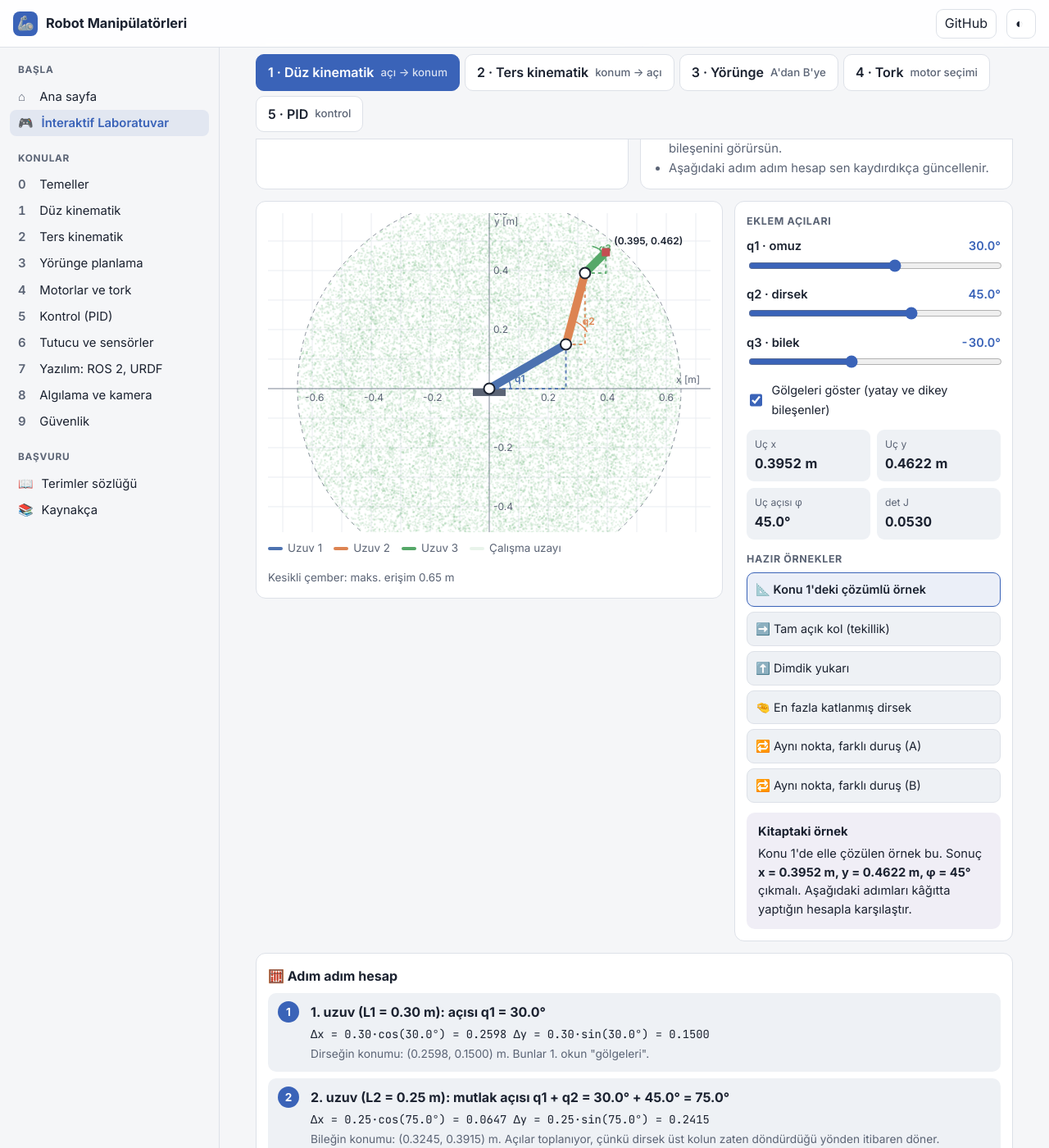
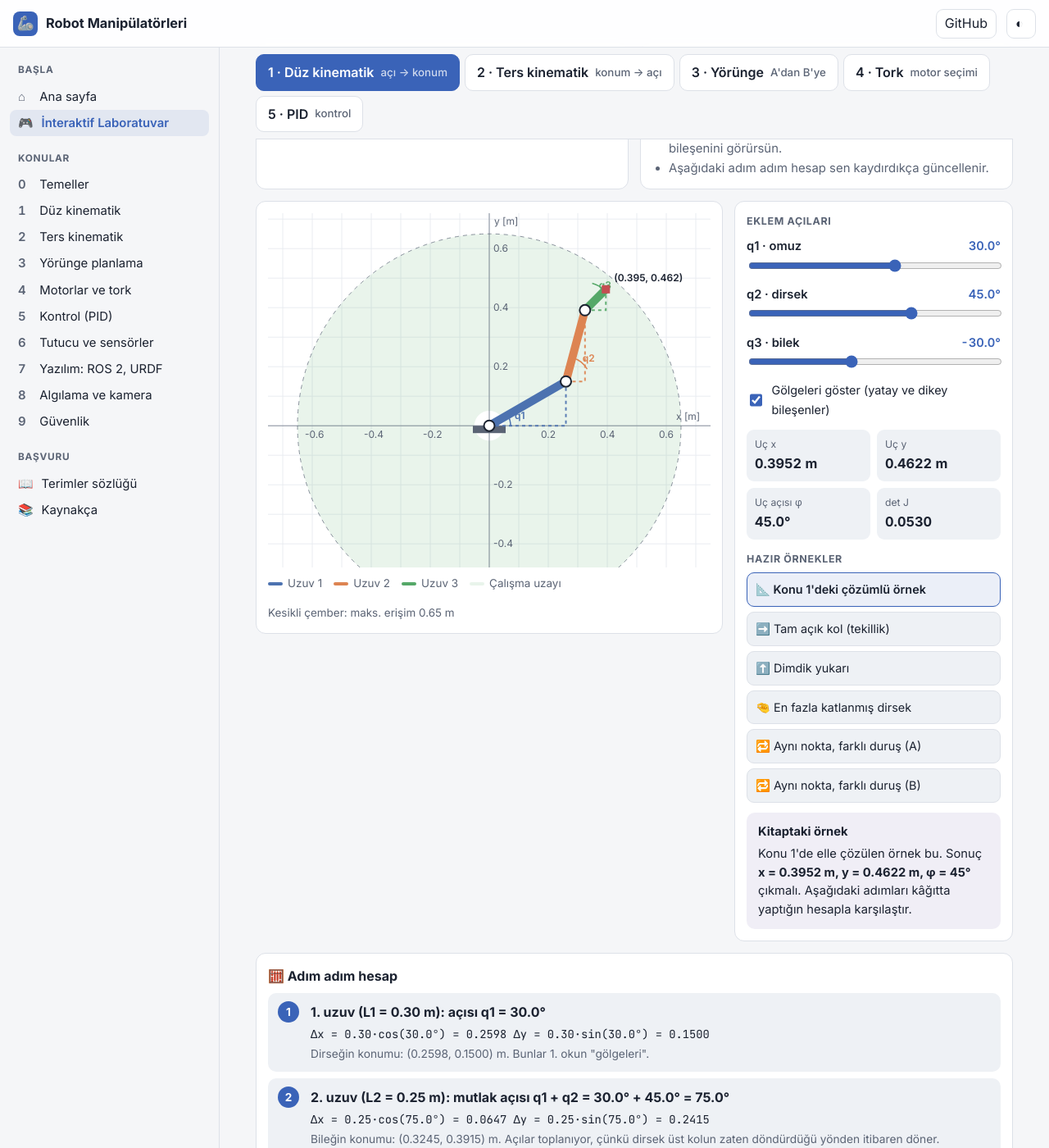
Before and after one commit to hamzasvr3030-dotcom/robot-manipulator, a Jekyll site: the page built from interaktif.html, in a window 1280 px wide and 1400 px high, scrolled down 319 px. Shown: the whole window at 82% size. Built offline with Jekyll 4.4.1, drawn with Linux system fonts in a browser that asks for light colours.

Commit message:
Arayüz düzeltmeleri: koyu temada kontrast, tuval çerçevesi, düzgün çalışma uzayı
Co-Authored-By: Claude Opus 5.5 <noreply@anthropic.com>

```diff
--- a/assets/site.css
+++ b/assets/site.css
@@ -7,7 +7,7 @@
   --bad: #c0392b; --bad-soft: rgba(192, 57, 43, 0.11); --info-soft: rgba(58, 99, 184, 0.09);
   --idea-soft: rgba(129, 114, 179, 0.12); --grid: #e9ecf1; --ws: rgba(85, 168, 104, 0.13);
   --code-bg: #f0f2f6; --shadow: 0 1px 2px rgba(16, 24, 40, .05), 0 4px 14px rgba(16, 24, 40, .05);
-  --radius: 12px; --sidebar: 268px;
+  --radius: 12px; --sidebar: 268px; --on-accent: #ffffff;
 }
 @media (prefers-color-scheme: dark) {
   :root:not([data-theme="light"]) {
@@ -16,7 +16,7 @@
     --ok: #5cc27f; --ok-soft: rgba(92, 194, 127, 0.13); --warn: #e3a948; --warn-soft: rgba(227, 169, 72, 0.13);
     --bad: #ef6f62; --bad-soft: rgba(239, 111, 98, 0.13); --info-soft: rgba(126, 166, 236, 0.10);
     --idea-soft: rgba(160, 146, 214, 0.14); --grid: #222834; --ws: rgba(85, 168, 104, 0.16);
-    --code-bg: #1d222c; --shadow: none;
+    --code-bg: #1d222c; --shadow: none; --on-accent: #0f1218;
   }
 }
 :root[data-theme="dark"] {
@@ -25,7 +25,7 @@
   --ok: #5cc27f; --ok-soft: rgba(92, 194, 127, 0.13); --warn: #e3a948; --warn-soft: rgba(227, 169, 72, 0.13);
   --bad: #ef6f62; --bad-soft: rgba(239, 111, 98, 0.13); --info-soft: rgba(126, 166, 236, 0.10);
   --idea-soft: rgba(160, 146, 214, 0.14); --grid: #222834; --ws: rgba(85, 168, 104, 0.16);
-  --code-bg: #1d222c; --shadow: none;
+  --code-bg: #1d222c; --shadow: none; --on-accent: #0f1218;
 }
 
 * { box-sizing: border-box; }
@@ -41,7 +41,7 @@ a:hover { text-decoration: underline; }
   border-bottom: 1px solid var(--line); }
 .brand { display: flex; align-items: center; gap: 10px; color: var(--text); font-weight: 700; font-size: 1.02rem; }
 .brand:hover { text-decoration: none; }
-.brand .logo { width: 30px; height: 30px; border-radius: 8px; background: var(--accent); color: #fff;
+.brand .logo { width: 30px; height: 30px; border-radius: 8px; background: var(--accent); color: var(--on-accent);
   display: grid; place-items: center; font-size: 17px; }
 .topbar .spacer { flex: 1; }
 .iconbtn { border: 1px solid var(--line); background: var(--surface); color: var(--text); border-radius: 9px;
@@ -116,7 +116,7 @@ pre code { background: none; padding: 0; font-size: .85em; }
 
 /* lab bağlantı butonu */
 .lab-link { display: inline-flex; align-items: center; gap: 8px; padding: 9px 14px; border-radius: 10px;
-  background: var(--accent); color: #fff !important; font-weight: 600; margin: 4px 0 8px; }
+  background: var(--accent); color: var(--on-accent) !important; font-weight: 600; margin: 4px 0 8px; }
 .lab-link:hover { text-decoration: none; filter: brightness(1.07); }
 
 /* sayfa altı gezinme */
@@ -134,7 +134,7 @@ pre code { background: none; padding: 0; font-size: .85em; }
 .btns { display: flex; flex-wrap: wrap; gap: 10px; }
 .btn { display: inline-flex; align-items: center; gap: 8px; padding: 10px 16px; border-radius: 10px; font-weight: 600;
   border: 1px solid var(--line); background: var(--surface); color: var(--text); }
-.btn.primary { background: var(--accent); border-color: var(--accent); color: #fff; }
+.btn.primary { background: var(--accent); border-color: var(--accent); color: var(--on-accent); }
 .btn:hover { text-decoration: none; filter: brightness(1.05); }
 @media (max-width: 860px) { .hero { grid-template-columns: 1fr; } .hero h1 { font-size: 1.8rem; } }
 
--- a/interaktif.html
+++ b/interaktif.html
@@ -12,8 +12,8 @@ genis: true
   .labtabs button { border: 1px solid var(--line); background: var(--surface); color: var(--text); border-radius: 10px;
     padding: 8px 14px; font: inherit; font-weight: 600; cursor: pointer; display: flex; gap: 8px; align-items: center; }
   .labtabs button small { color: var(--muted); font-weight: 500; }
-  .labtabs button.on { background: var(--accent); border-color: var(--accent); color: #fff; }
-  .labtabs button.on small { color: rgba(255,255,255,.8); }
+  .labtabs button.on { background: var(--accent); border-color: var(--accent); color: var(--on-accent); }
+  .labtabs button.on small { color: var(--on-accent); opacity: .75; }
   .labpane[hidden] { display: none; }
   .intro { display: grid; grid-template-columns: 1fr 1fr; gap: 14px; margin-bottom: 14px; }
   .intro .box { background: var(--surface); border: 1px solid var(--line); border-radius: 12px; padding: 12px 16px; font-size: .93rem; }
@@ -53,7 +53,7 @@ genis: true
   .steps ol { margin: 0; padding: 0; list-style: none; counter-reset: s; display: grid; gap: 8px; }
   .steps li { counter-increment: s; display: grid; grid-template-columns: 30px 1fr; gap: 10px; align-items: start;
     background: var(--surface-2); border-radius: 10px; padding: 10px 12px; }
-  .steps li::before { content: counter(s); width: 26px; height: 26px; border-radius: 50%; background: var(--accent); color: #fff;
+  .steps li::before { content: counter(s); width: 26px; height: 26px; border-radius: 50%; background: var(--accent); color: var(--on-accent);
     display: grid; place-items: center; font-weight: 700; font-size: .85rem; }
   .steps li .h { font-weight: 650; }
   .steps li .f { font-family: "JetBrains Mono", ui-monospace, monospace; font-size: .86rem; color: var(--text); margin-top: 2px; overflow-x: auto; white-space: nowrap; }
@@ -65,7 +65,7 @@ genis: true
   .legend { display: flex; flex-wrap: wrap; gap: 14px; margin-top: 8px; color: var(--muted); font-size: .84rem; }
   .legend i { display: inline-block; width: 18px; height: 4px; border-radius: 2px; vertical-align: middle; margin-right: 6px; }
   .play { display: flex; gap: 8px; align-items: center; margin-top: 8px; }
-  .play button { border: 1px solid var(--accent); background: var(--accent); color: #fff; border-radius: 9px; padding: 7px 14px; font: inherit; font-weight: 600; cursor: pointer; }
+  .play button { border: 1px solid var(--accent); background: var(--accent); color: var(--on-accent); border-radius: 9px; padding: 7px 14px; font: inherit; font-weight: 600; cursor: pointer; }
   .play input { flex: 1; }
   .play span { font-variant-numeric: tabular-nums; color: var(--muted); font-size: .86rem; min-width: 64px; text-align: right; }
   table.mini { width: 100%; border-collapse: collapse; font-size: .88rem; margin-top: 10px; font-variant-numeric: tabular-nums; }
@@ -515,7 +518,7 @@ function ikDraw() {
 function ikPick(ev) {
   const r = $("ikC").getBoundingClientRect(), w = r.width, S = w / 1.5;
   IK.x = Math.max(-0.7, Math.min(0.7, (ev.clientX - r.left - w * 0.5) / S));
-  IK.y = Math.max(-0.7, Math.min(0.7, (r.height * 0.55 - (ev.clientY - r.top)) / S));
+  IK.y = Math.max(-0.7, Math.min(0.7, (r.height * 0.6 - (ev.clientY - r.top)) / S));
   clearOn("ikP"); explain("ikE", "Serbest deneme", "Hedefi gri çemberin dışına sürükle: Çözüm kayboluyor. Tabana çok yaklaştır: Eklem sınırı uyarısı çıkıyor. Arada her yerde iki çözüm var."); ikSync(); ikDraw();
 }
 let ikDown = false;
```
Also changed, not shown: other parts of interaktif.html (+8 -5 lines).
